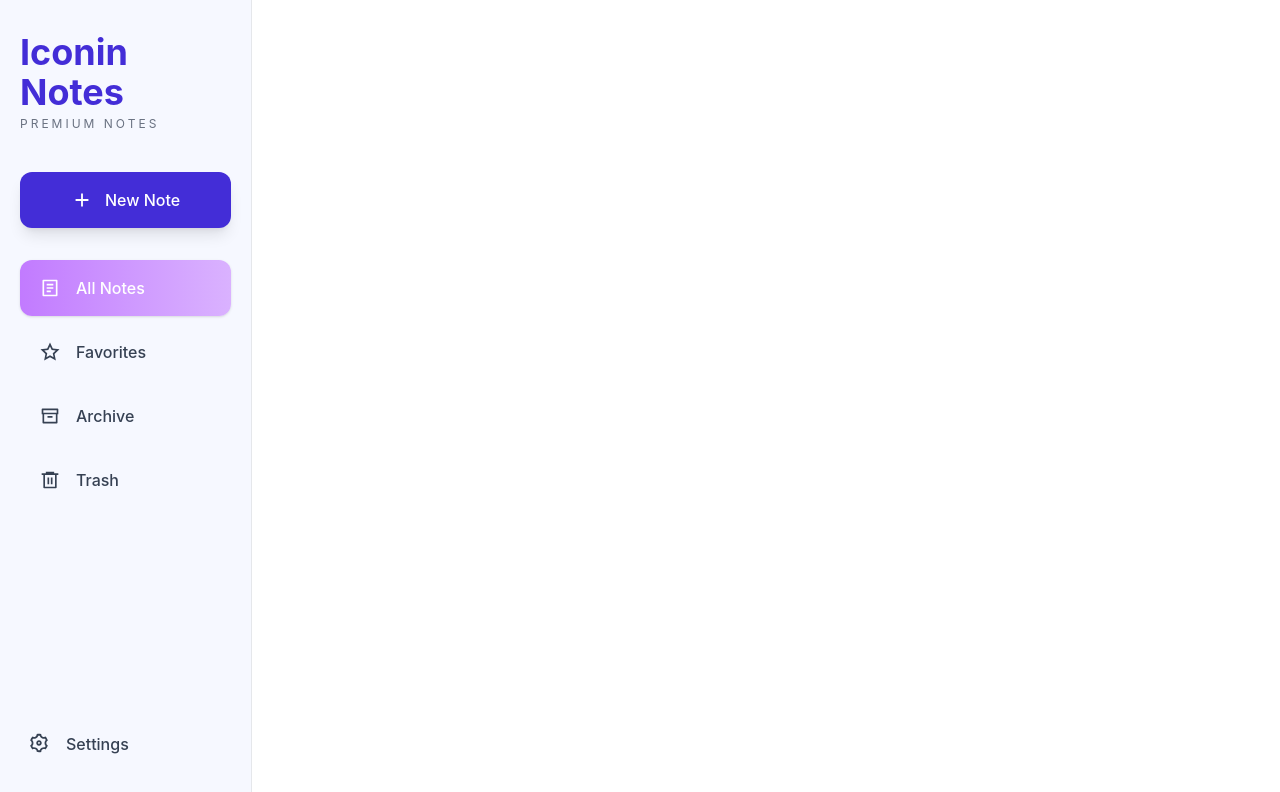
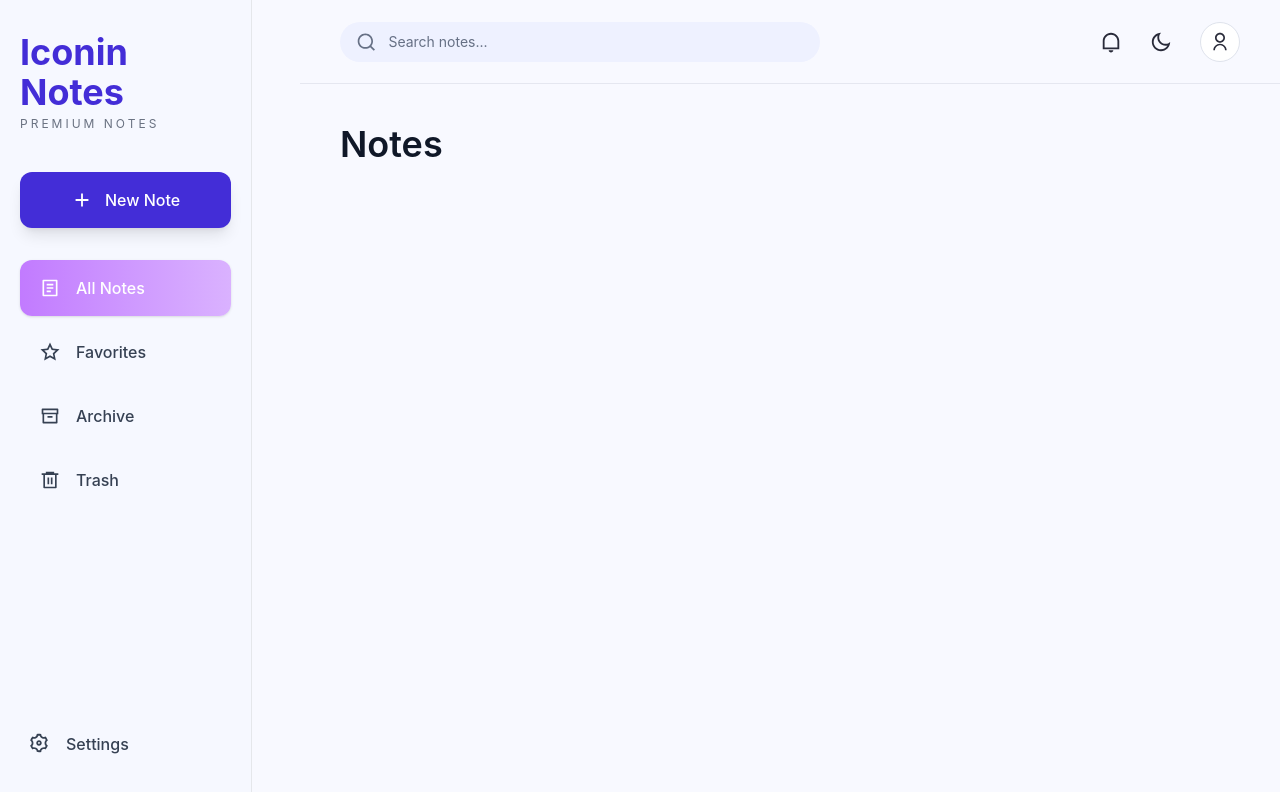
Before and after one commit to SharadCodes15/javascript_Projects, a React (Vite) app in the folder Notes_app/Iconic_Notes/: page / in a window 1280 px wide. Shown: the top 792 px of the page. Built offline with nearby package versions, Linux system fonts and the light colour scheme.

Commit message:
[Iconic_Notes -> Frontend] Add Navbar

```diff
--- a/Notes_app/Iconic_Notes/src/App.jsx
+++ b/Notes_app/Iconic_Notes/src/App.jsx
@@ -1,14 +1,34 @@
-import React from 'react'
-import Sidebar from './components/Sidebar';
+import React from "react";
+import Sidebar from "./components/Sidebar";
+import Navbar from "./components/Navbar";
 
 const App = () => {
   return (
-    <>
-    {/* <div>App</div> */}
+    <div className="min-h-screen bg-[#f8f9ff]">
 
-    <Sidebar/>
-    </>
-  )
-}
+      {/* Sidebar */}
+      <aside className="fixed left-0 top-0 h-screen w-[300px]">
+        <Sidebar />
+      </aside>
 
-export default App
+      {/* Main area */}
+      <div className="ml-[300px]">
+
+        {/* Navbar */}
+        <Navbar />
+
+        {/* Page content */}
+        <main className="p-10">
+          <h1 className="text-4xl font-semibold text-[#101828]">
+            Notes
+          </h1>
+
+          {/* Your notes/cards will go here */}
+        </main>
+
+      </div>
+    </div>
+  );
+};
+
+export default App;
--- /dev/null
+++ b/Notes_app/Iconic_Notes/src/components/Navbar.jsx
@@ -0,0 +1,55 @@
+import React from "react";
+import {
+  RiSearchLine,
+  RiNotificationLine,
+  RiMoonLine,
+  RiUserLine,
+} from "@remixicon/react";
+
+const Navbar = () => {
+  return (
+    <nav className="h-[84px] w-full border-b border-[#e5e7f0] bg-[#f8f9ff]">
+      <div className="flex h-full items-center justify-between px-10">
+
+        {/* Search */}
+        <div className="flex h-10 w-[480px] items-center gap-3 rounded-full bg-[#eef1ff] px-4">
+          <RiSearchLine
+            size={22}
+            className="text-[#667085]"
+          />
+
+          <input
+            type="text"
+            placeholder="Search notes..."
+            className="w-full bg-transparent text-sm text-[#344054] outline-none placeholder:text-[#667085]"
+          />
+        </div>
+
+        {/* Right side buttons */}
+        <div className="flex items-center gap-7">
+
+          {/* Notification */}
+          <button className="text-[#292b3a] transition hover:text-[#3425c9]">
+            <RiNotificationLine size={22} />
+          </button>
+
+          {/* Dark mode */}
+          <button className="text-[#292b3a] transition hover:text-[#3425c9]">
+            <RiMoonLine size={22} />
+          </button>
+
+          {/* Profile */}
+          <button className="flex h-10 w-10 items-center justify-center rounded-full border border-[#dfe3ec] bg-white">
+            <RiUserLine
+              size={20}
+              className="text-[#292b3a]"
+            />
+          </button>
+        </div>
+
+      </div>
+    </nav>
+  );
+};
+
+export default Navbar;
```
